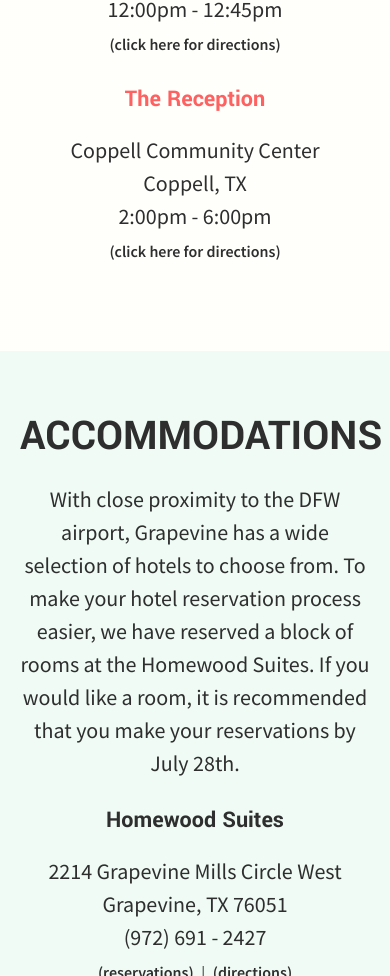
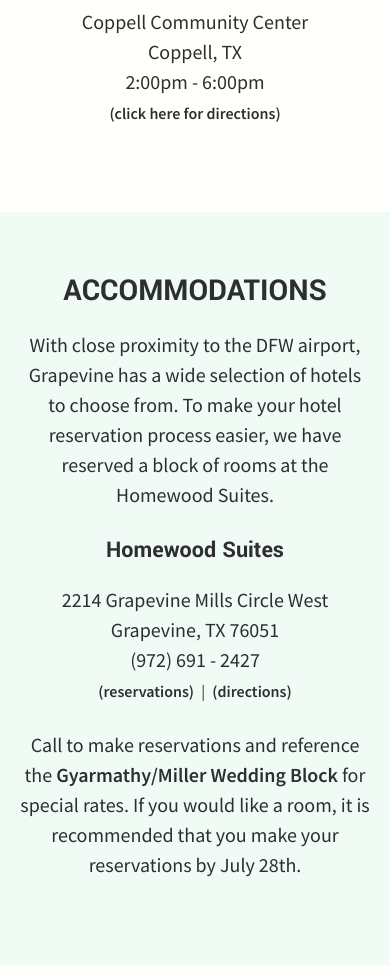
Before and after one commit to mgyarmathy/michaelandshannon.gyarmathy.me, a website: page index.html in a window 390 px wide. Shown: the part 2331-3307 px from the top of the page. Drawn offline with nearby package versions, Linux system fonts and the light colour scheme.

Commit message:
added wedding block details, fixed size of accommodations header on mobile, and added SEO meta tags

```diff
--- a/_sass/_styles.scss
+++ b/_sass/_styles.scss
@@ -16,6 +16,8 @@
   background-attachment: fixed;
   @include breakpoint(one-hand) {
     background-attachment: scroll;
+
+    p { font-size: 20px; }
   }
   padding-top: 4em;
   padding-bottom: 4em;
@@ -76,6 +78,12 @@
   background-repeat: repeat;
   background-size: auto;
   background-attachment: inherit;
+
+  @include breakpoint(one-hand) {
+    h1 { font-size: 36px; }
+    padding-top: 3em;
+    padding-bottom: 3em;
+  }
 }
 
 .wedding {
@@ -92,6 +100,10 @@
 
 .accommodations {
   background-color: $green-light;
+
+  @include breakpoint(one-hand) {
+    h1 { font-size: 32px; }
+  }
 }
 
 .registry {
--- a/index.html
+++ b/index.html
@@ -2,7 +2,14 @@
 <html>
 <head>
   <meta name="viewport" content="width=device-width,initial-scale=1">
-  <title>Michael and Shannon</title>
+  <title>Michael Gyarmathy and Shannon Miller Wedding</title>
+  <meta name="description" content="Michael Gyarmathy and Shannon Miller are getting married on August 27, 2016 in Grapevine, TX. Read our story and learn more about this special day.">
+  <meta name="keywords" content="Michael, Gyarmathy, Shannon, Miller, wedding, Dallas, TX" />
+  <meta property="og:title" content="Michael Gyarmathy and Shannon Miller Wedding"/>
+  <meta property="og:type" content="website"/>
+  <meta property="og:image" content="http://michaelandshannon.gyarmathy.me/img/ShannonMichael7219.jpg"/>
+  <meta property="og:url" content="http://michaelandshannon.gyarmathy.me"/>
+  <meta property="og:description" content="Michael Gyarmathy and Shannon Miller are getting married on August 27, 2016 in Grapevine, TX. Read our story and learn more about this special day."/>
   <link rel="stylesheet" type="text/css" href="css/i.css">
   <script src="https://cdnjs.cloudflare.com/ajax/libs/jquery/3.0.0-beta1/jquery.min.js"></script>
 </head>
@@ -92,7 +99,7 @@
       <div class="row">
         <div class="ten columns offset-by-one ct">
           <h1>Accommodations</h1>
-          <p>With close proximity to the DFW airport, Grapevine has a wide selection of hotels to choose from. To make your hotel reservation process easier, we have reserved a block of rooms at the Homewood Suites. If you would like a room, it is recommended that you make your reservations by July 28th.</p>
+          <p>With close proximity to the DFW airport, Grapevine has a wide selection of hotels to choose from. To make your hotel reservation process easier, we have reserved a block of rooms at the Homewood Suites.</p>
           <h2>Homewood Suites</h2>
           <p>2214 Grapevine Mills Circle West<br/>
             Grapevine, TX 76051<br/>
@@ -101,6 +108,7 @@
             <span class="meta">&nbsp;|&nbsp;</span>
             <a class="meta" href="https://www.google.com/maps/dir//2214+Grapevine+Mills+Circle+West,+Homewood+Suites,+Grapevine,+TX+76051/@32.9625818,-97.0497228,14.47z/data=!4m15!1m6!3m5!1s0x864c2b836d00062b:0xd0f9cde97ebdcc35!2sHomewood+Suites!8m2!3d32.960855!4d-97.045658!4m7!1m0!1m5!1m1!1s0x864c2b836d00062b:0xd0f9cde97ebdcc35!2m2!1d-97.045658!2d32.960855?hl=en">(directions)</a>
           </p>
+          <p>Call to make reservations and reference the <strong>Gyarmathy/Miller Wedding Block</strong> for special rates. If you would like a room, it is recommended that you make your reservations by July 28th.</p>
         </div>
       </div>
     </div>
```
Also changed, not shown: sitemap.xml (added, +13 -0 lines), css/i.css.
